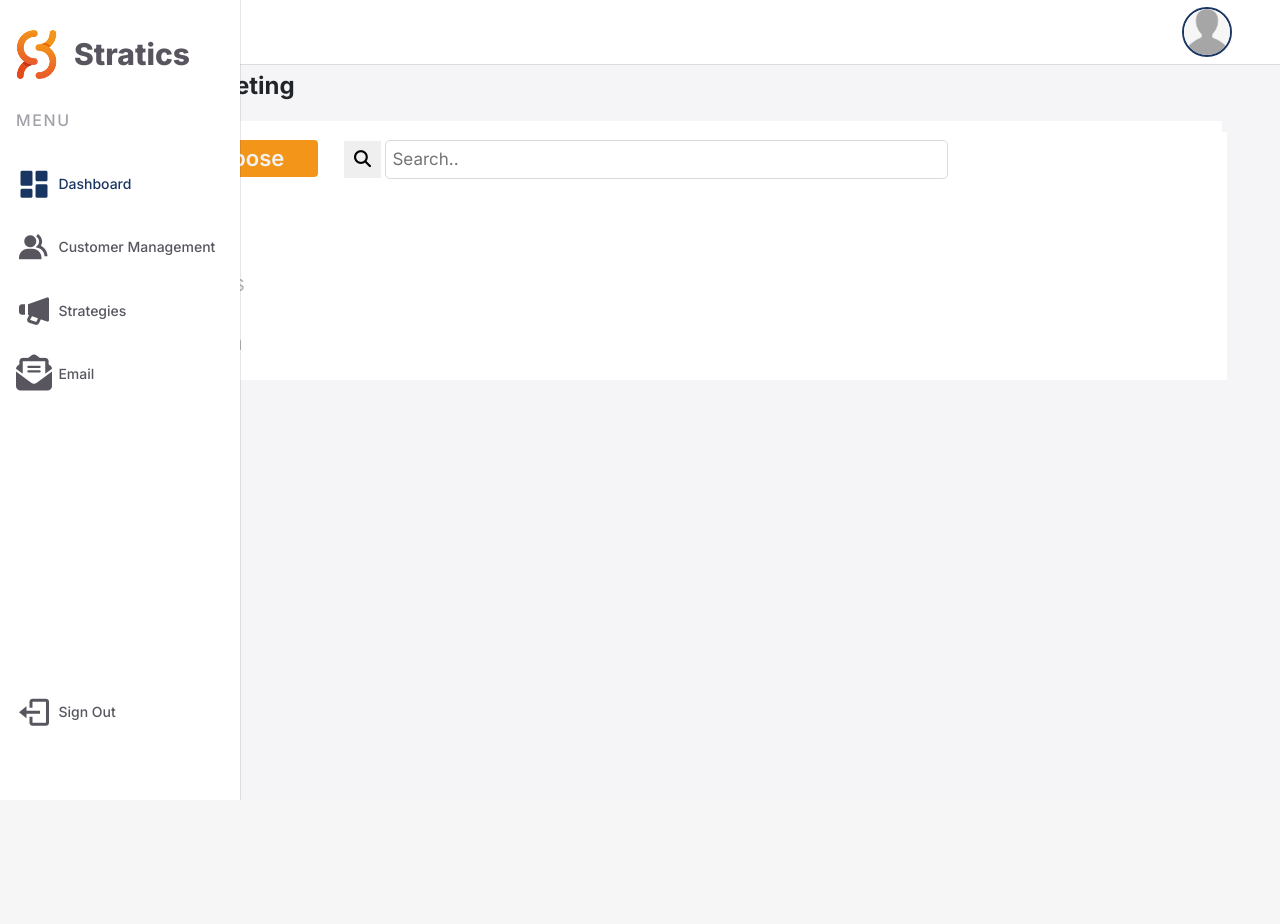
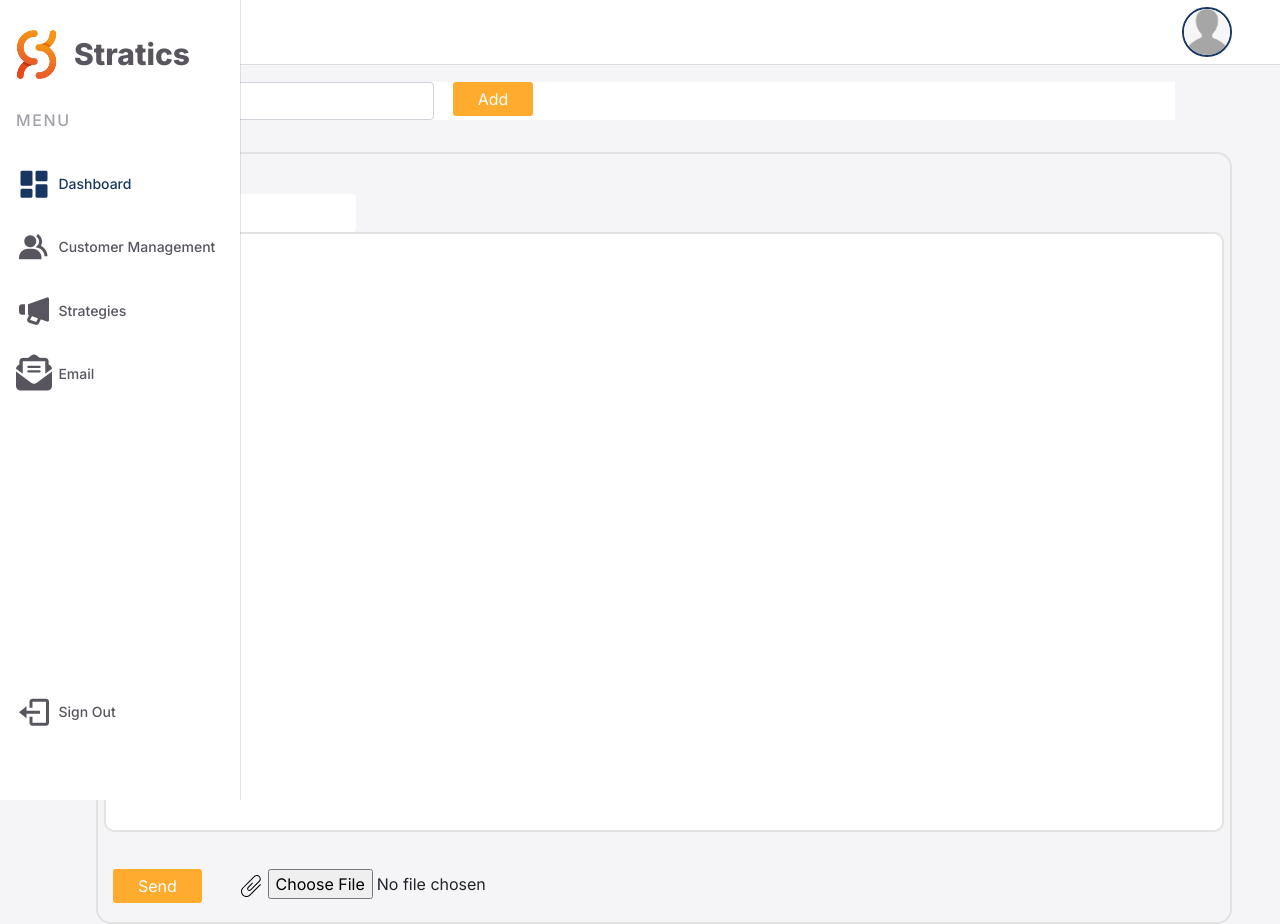
Before and after one commit to alydelossantos/capstone-stratics, a Flask app: page /email-marketing in a window 1280 px wide. Before the commit the page ends 800 px from the top, so only its background shows below. Run offline with Flask 2, Linux system fonts and the light colour scheme; the visitor is signed in with stand-in values (Sample User, id 1); data comes from the database, SQL or seed files in the repository; some libraries are stand-ins or nearby versions.

Commit message:
Update email-marketing.html

```diff
--- a/website/templates/email-marketing.html
+++ b/website/templates/email-marketing.html
@@ -6,43 +6,55 @@
 		<head>
 		  <meta charset="utf-8">
 		  <!-- <meta http-equiv="X-UA-Compatible" content="IE=edge"> -->
-		  <link href ="{{url_for('static', filename = 'css/bootstrap-strategies.css')}}" rel = "stylesheet"/>
+
 		  <!-- <link href ="{{url_for('static', filename = 'css/bootstrap.min.css')}}" rel = "stylesheet"/> -->
 		  <!-- <link href="{{ url_for('static',  filename='css/strategies.css') }}" rel="stylesheet"> -->
-
-		  {% block title %} Stratics | Email Marketing {% endblock %}
+      <script src="//maxcdn.bootstrapcdn.com/bootstrap/3.3.0/js/bootstrap.min.js"></script>
+      <script src="//code.jquery.com/jquery-1.11.1.min.js"></script>
+      <link href ="{{url_for('static', filename = 'css/bootstrap-strategies.css')}}" rel = "stylesheet"/>
+		  {% block title %} Customer Management {% endblock %}
 
   <style>
+  .image-upload>input {
+  margin: 0;
+  padding: 0;
+  }
   input[type="text"].form-control {
     border: none;
   }
+  input[type="email"].form-control {
+    width: 130%;
+  }
+
   .form-control:focus {
   box-shadow: none;
+  width: 90%;
   }
   textarea.txtemail{
-        margin-left: 10px;
-        width: 97%;
+    margin-left: .5%;
+    width: 99%;
     border: solid 2px;
     border-radius: 10px;
     border-color: rgb(226, 226, 226);
-        height:200px;
+    min-height:600px;
+    height: auto;
     resize: none;
     outline: none;
-        padding-left: .5rem;
+    padding-left: 1%;
   }
   .modal-dialog {
       max-width: 800px;
       margin: 10.75rem auto;
   }
   .m-container{
-        width: 100%;
+    width: 95%;
     height: 3000px;
     background-color: palevioletred;
   }
   .topnav {
     width: 100%;
     overflow: hidden;
-        background-color: #ffffff;
+    background-color: #f2f2f2;
   }
   .topnav a {
     float: left;
@@ -69,7 +81,7 @@
     padding: 6px;
     margin-top: 8px;
     font-size: 17px;
-        border: solid 1px rgb(218, 218, 218);
+    border: solid 1px #f2f2f2;
     border-radius: 5px;
   }
 
@@ -83,7 +95,7 @@
   }
 
   .topnav .search-container button:hover {
-        background: rgb(255, 255, 255);
+    background: #f2f2f2;
   }
 
 @media screen and (max-width: 600px) {
@@ -104,13 +116,7 @@
   }
   .strat-stat-container{
     background-color: #ffffff;
-        margin-top: 20px;
   }
-      .strat-container-main h2 {
-        font-size: 24px;
-        font-weight: 700;
-      }
-
   .row{
     background-color: rgb(255, 255, 255);
     height: auto;
@@ -119,28 +125,26 @@
     margin-top: 8px;
     margin-left: 3rem;
     margin-right: 1rem;
-        padding: 2px;
-        font-size: 22px;
+    padding: 7px;
+    font-size: 20px;
     font-weight: 600;
     min-width: 100px;
-        width: 15%;
+    width: 10%;
     color:  #f2f2f2;
     background-color: #f39519;
-        border: none;
-        border-radius: 4px;
   }
   .sidebar{
     margin-top: 1.5rem;
-        width: 20%;
+    width: 15%;
     height: auto;
-        background-color: rgb(255, 255, 255);
+    background-color: #f2f2f2;
   }
   .sidebar a{
     width: 90%;
     display: block;
     text-decoration: none;
     text-align: center;
-        font-size: 22px;
+    font-size: 23px;
     padding: 5px;
     margin: auto;
     margin-bottom: 1rem;
@@ -150,56 +154,247 @@
   .sidebar a:hover{
     background-color: #ffdcae;
     color: #f39519;
+    border-radius: 5px;
   }
   h2{
     font-weight: 800;
   }
 
-      .sidebar img {
-        height: 20px;
-        width: 20px;
-        color: rgb(184, 184, 184);
+  .close {
+  position: absolute;
+  right: 32px;
+  top: 32px;
+  width: 32px;
+  height: 32px;
+  opacity: 0.3;
+  }
+  .close:hover {
+  opacity: 1;
+  }
+  .close:before, .close:after {
+  position: absolute;
+  left: 15px;
+  content: ' ';
+  height: 33px;
+  width: 2px;
+  background-color: #333;
+  }
+  .close:before {
+  transform: rotate(45deg);
+  }
+  .close:after {
+  transform: rotate(-45deg);
+  }
+  .mail-container{
+    margin: auto;
+    margin-top: 4%;
+    width: 70%;
+    height: auto;
+    margin-left: 20rem;
+  }
+  * {
+  box-sizing: border-box;
+}
+
+input[type=text], select, textarea {
+  width: 90%;
+  padding: 12px;
+  border: 1px solid #ccc;
+  border-radius: 4px;
+  resize: vertical;
+}
+
+label {
+  padding: 12px 12px 12px 0;
+  display: inline-block;
+}
+
+input[type=submit] {
+  background-color: #4CAF50;
+  color: #f2f2f2;
+  padding: 12px 20px;
+  border: none;
+  border-radius: 4px;
+  cursor: pointer;
+  float: right;
+}
+
+input[type=submit]:hover {
+  background-color: #45a049;
+}
+
+.container {
+  border-radius: 5px;
+  background-color: #f2f2f2;
+  padding: 20px;
+}
+
+.col-25 {
+  float: left;
+  width: 25%;
+  margin-top: 6px;
+}
+
+.col-75 {
+  float: left;
+  width: 75%;
+  margin-top: 6px;
+}
+
+/* Clear floats after the columns */
+.row:after {
+  content: "";
+  display: table;
+  clear: both;
+}
+
+.fafa{
+    border: none;
+    color: rgb(136, 136, 136);
+    margin-left: 10px;
+    padding-top: 10px;
+}
+.all-con{
+    min-height: 700px;
+    height: auto;
+    width:100%;
+    border: 2px solid rgb(226, 226, 226);
+    margin: auto;
+    margin-top:2rem;
+    border-radius: 15px;
+}
+.container{
+    width: 0%;
+    margin: auto;
+    margin-top: 20px;
+    margin-left : 100px;
+    background-color: rgb(255, 255, 255);
+
+}
+.col-75{
+ width: 65%;
+}
+.col-25{
+ width: 23%;
+ margin-left: 10px;
+}
+.row{
+    width: 95%;
+    margin-left: 4%;
+
+}
+.send-button{
+  background-color: #ffab2d; /* Green */
+  border: none;
+  border-radius: 3px;
+  color: white;
+  padding: 5px 25px;
+  text-align: center;
+  text-decoration: none;
+  font-size: 16px;
+}
+.row-buttons{
+  display: flex;
+  padding: 15px;
+  justify-content: flex-start;
+}
+.filein{
+  padding: 0;
+  margin-left: 10%;
+  width: 100%;
+
+}
+.email-container{
+  display: flex;
+  justify-content: flex-start;
+  height: auto;
+  width: auto;
+  flex-wrap: wrap;
+  margin-top: 1%;
+  margin-left: .5%;
+}
+.email-box{
+  width: auto;
+  height: auto;
+  padding: 0px;
+  padding-left: 10px;
+  padding-right: 10px;
+  margin-right: 10px;
+  margin-top: 5px;
+  border-radius: 3px;
+  background-color: rgb(220, 220, 220);
+
+}
+.closemail{
+  text-decoration: none;
+  color: rgb(129, 129, 129);
+}
+.closemail:hover{
+  text-decoration: none;
+  color: rgb(46, 44, 44);
+}
+.tosend{
+  margin: 0;
+  margin-right: 10px;
+  margin-top: 5px;
+}
+/* Responsive layout - when the screen is less than 600px wide, make the two columns stack on top of each other instead of next to each other */
+@media screen and (max-width: 600px) {
+  .col-25, .col-75, input[type=submit] {
+    width: 100%;
+    margin-top: 0;
+  }
 }
 </style>
 		</head>
 		<body>
+	<div class="strat-container-main">
 
-    <div class="strat-container-main">
-          <h2>Email Marketing</h2>
-          <div class="strat-stat-container">
-              <div class="strat-row">
-                <div class="row">
-                    <div class="topnav">
-                      <button type="button"  class="strat-create-btn float-left"
-                      data-toggle="modal" data-target="#mymodal">Compose</button>
-                      <div class="search-container">
-                        <form action="/action_page.php">
-                          <button type="submit"><i class="fa fa-search"></i></button>
-                          <input type="text" placeholder="Search.." name="search">
+  </div>
+        <form action="/task" method="post">
+        <div class="row" style="margin: 0;">
+          <div>
+            <input type="email"  name="content" placeholder="Enter Email" class="form-control" required="1" >
+          </div>
+          <div class="col-50">
+            <button  class="send-button"type="submit" style="margin-left:120%;">Add</button>
+          </div>
         </form>
         </div>
+
+
+        <div class="all-con">
+          <form action="" method="POST" enctype="multipart/form-data">
+            <div class="email-container">
+              <p class='tosend'>To:</p>
+              {% for task in tasks %}
+              <div class="email-box">
+                      {{ task.content }}
+                      <a class="closemail" href="/delete/{{ task.id }}">x</a>
+              </div>
+              {% endfor %}
+            </div>
+          <div class="form-inline">
+            <input type="text" class="form-control" name="subject" required="1" placeholder="Subject">
+          </div>
+          <div class="form-group">
+            <textarea class="txtemail" name="message" id=""></textarea>
+        </div>
+        <div class="row-buttons">
+          <div class="">
+            <button class="send-button" type="submit" value="1" name="send">Send</button>
+          </div>
+            <div class="image-upload">
+              <label for="file-input" class="filein">
+                <svg width="24" height="24" xmlns="http://www.w3.org/2000/svg" fill-rule="evenodd" clip-rule="evenodd"><path d="M17.843 1c2.159 0 3.912 1.753 3.912 3.912 0 .395-.053 1.704-1.195 2.813l-8.465 8.465c-.596.671-2.12 1.279-3.299.099-1.178-1.177-.586-2.685.088-3.29l4.409-4.409.707.707-3.164 3.163.014.003-1.411 1.413.004.003c-.97 1.151.618 2.93 1.977 1.572l8.383-8.384c.656-.652.94-1.393.94-2.155 0-1.601-1.299-2.9-2.9-2.9-.783 0-1.495.311-2.018.818l-.003-.003c-.573.573-11.502 11.494-11.534 11.527l-.002-.002c-.795.812-1.286 1.923-1.286 3.148 0 2.483 2.017 4.5 4.5 4.5.65 0 1.84.007 3.52-1.668l10.273-10.267.707.707-10.477 10.477c-1.004 1.077-2.435 1.751-4.023 1.751-3.035 0-5.5-2.465-5.5-5.5 0-1.577.666-3 1.731-4.004 10.668-10.667 10.835-10.839 11.295-11.297.277-.278 1.215-1.199 2.817-1.199"/></svg>
+                <input id="file-input" type="file" name="attfile" />
+              </label>
+
             </div>
         </div>
-                <div class="row">
-                  <div class="sidebar">
-                    <a href="hello">Sent</a>
-                    <a href="hello">Drafts</a>
-                    <a href="hello">Trash</a>
-                  </div>
-                </div>
-            </div>
-        </div>
-          <div class="container-fluid">
-            <div class="row">
-                <div class="col md-12">
-                  <div id="mymodal" class="modal fade" role="dialog">
-                      <div class="modal-dialog">
-                          <div class="modal-content">
-                              <div class="modal-header">
-                                  <h4 class="modal-title">New Message</h4>
-                              </div>
+          </form>
 
-                              <div class="modal-body">
+              <!-- <div class="mail-container">
               <form action="" method="POST" enctype="multipart/form-data">
                 <div class="form-inline">
                     <label style="padding-left: 10px;">To:</label>
@@ -213,10 +408,7 @@
                 </div>
                 <div class="row">
                   <div class="col-sm-3">
-                                      <button class="btn btn-primary" type="submit">Send</button>
-                                    </div>
-                                    <div class="col-sm-3">
-                                      <button type="button" class="btn btn-secondary" data-dismiss="modal">Close</button>
+                    <button class="btn btn-primary" type="submit" value="1" name="send">Send</button>
                   </div>
                     <div class="image-upload">
                       <label for="file-input">
@@ -225,15 +417,13 @@
                       <input id="file-input" type="file" name="attfile" />
                     </div>
                 </div>
-                                </form>
-                              </div>
-                          </div>
-                        </div>
-                    </div>
-                </div>
-              </div>
-            </div>
-          </div>
+              </form>  -->
+
+
+
+
+
+
 
 		  <script type = "text/javascript" src ="{{url_for('static', filename = 'js/jquery-3.2.1.min.js')}}"></script>
 		  <script type = "text/javascript" src ="{{url_for('static', filename = 'js/bootstrap.js')}}"></script>
```
Lines whose indentation alone changed are shown as unchanged.
